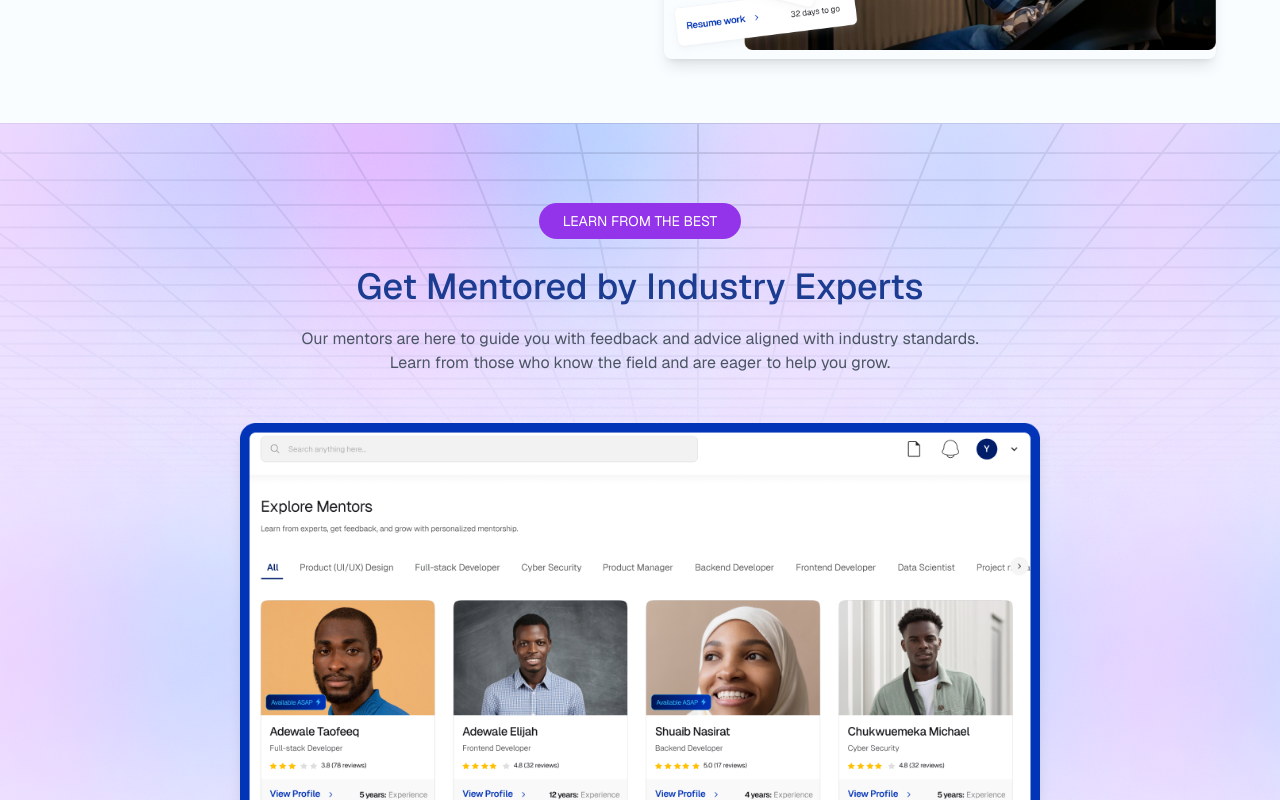
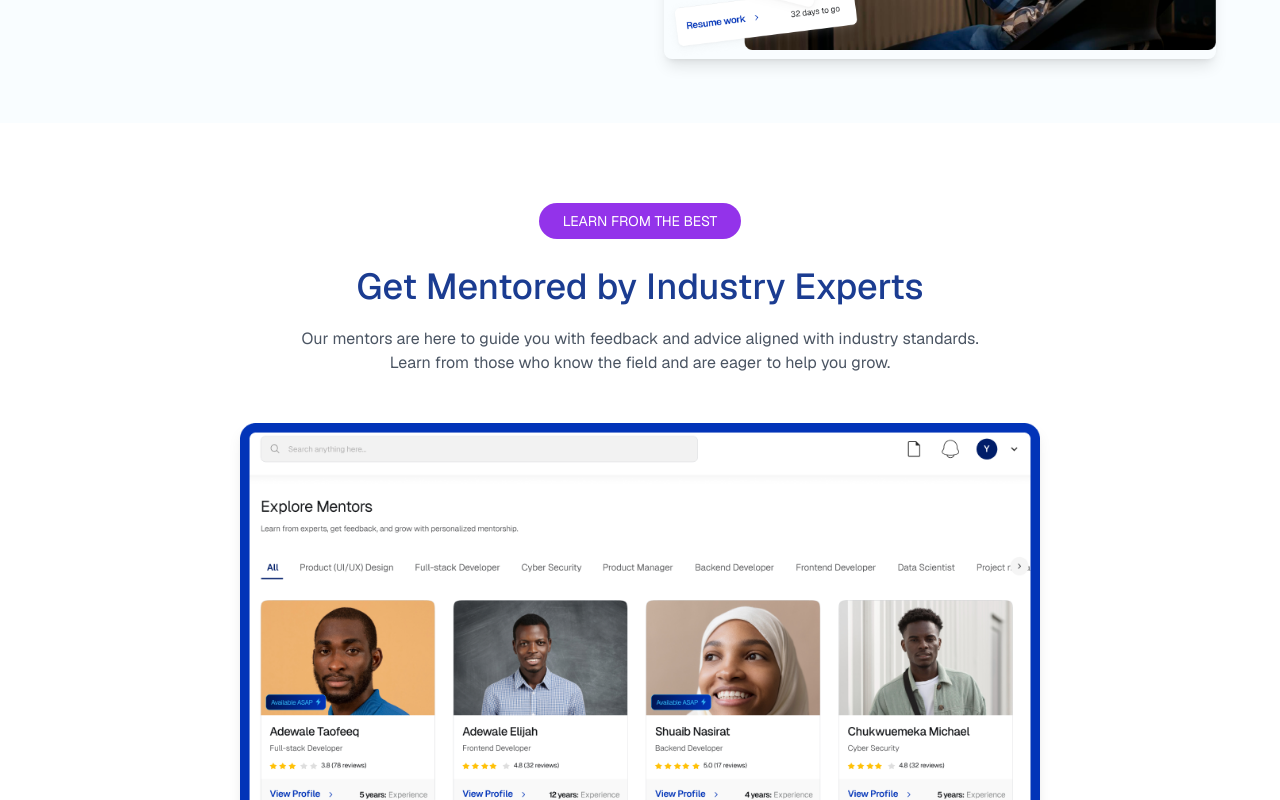
Before and after one commit to Sqwads/FE, a Next.js app: page / in a window 1280 px wide. Shown: the part 3860-4660 px from the top of the page. Built offline with nearby package versions, Linux system fonts and the light colour scheme.

Commit message:
mentor unmatch bg removed

```diff
--- a/app/page.tsx
+++ b/app/page.tsx
@@ -20,7 +20,7 @@ export default function Home() {
       <Value />
       <How />
       <Learn />
-      <div className="" style={{backgroundImage: 'url("/images/mentor-bg.png")'}}>
+      <div className="">
         <Mentor />
       </div>
 
```
